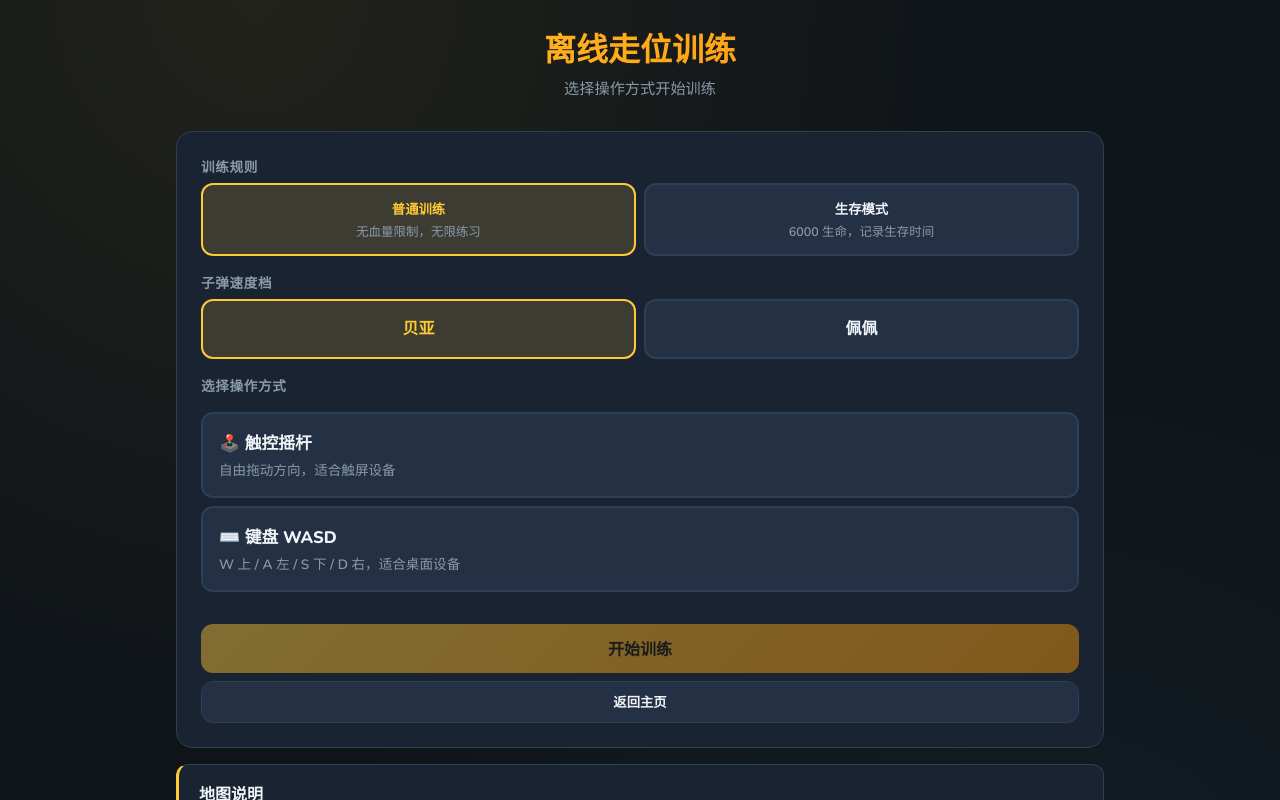
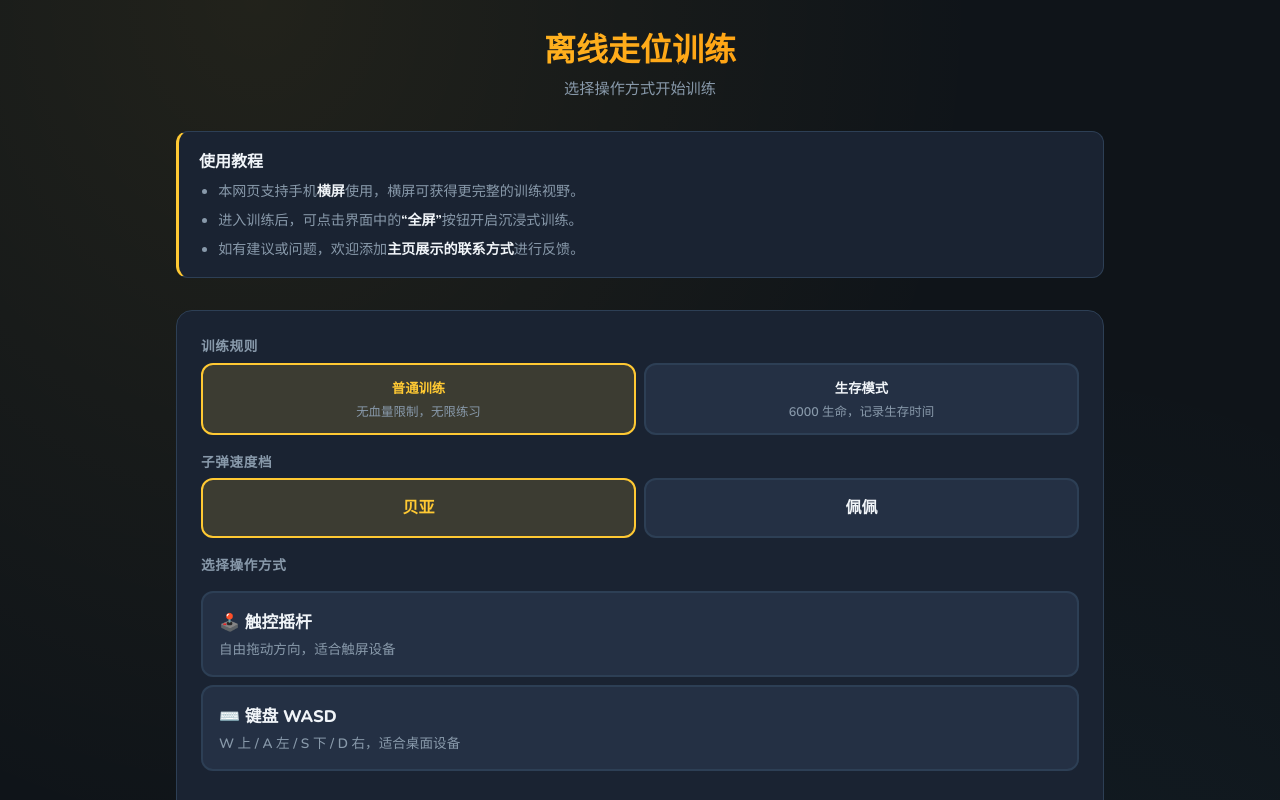
Before and after one commit to newamnesia/brawl-bp, a React (Vite) app: page /offline-training in a window 1280 px wide. Shown: the top 800 px of the page. Built offline with nearby package versions, Linux system fonts and the light colour scheme; no server answers.

Commit message:
docs: add offline training usage guide

```diff
--- a/src/pages/OfflineTraining.tsx
+++ b/src/pages/OfflineTraining.tsx
@@ -28,6 +28,15 @@ export default function OfflineTraining() {
     <div className="app-shell">
       <h1 className="page-title">离线走位训练</h1>
       <p className="page-subtitle">选择操作方式开始训练</p>
+
+      <div className="tutorial-box">
+        <p className="tutorial-intro">使用教程</p>
+        <ul className="tutorial-list">
+          <li>本网页支持手机<strong>横屏</strong>使用，横屏可获得更完整的训练视野。</li>
+          <li>进入训练后，可点击界面中的<strong>“全屏”</strong>按钮开启沉浸式训练。</li>
+          <li>如有建议或问题，欢迎添加<strong>主页展示的联系方式</strong>进行反馈。</li>
+        </ul>
+      </div>
 
       <div className="card">
         <div className="form-group">
```
